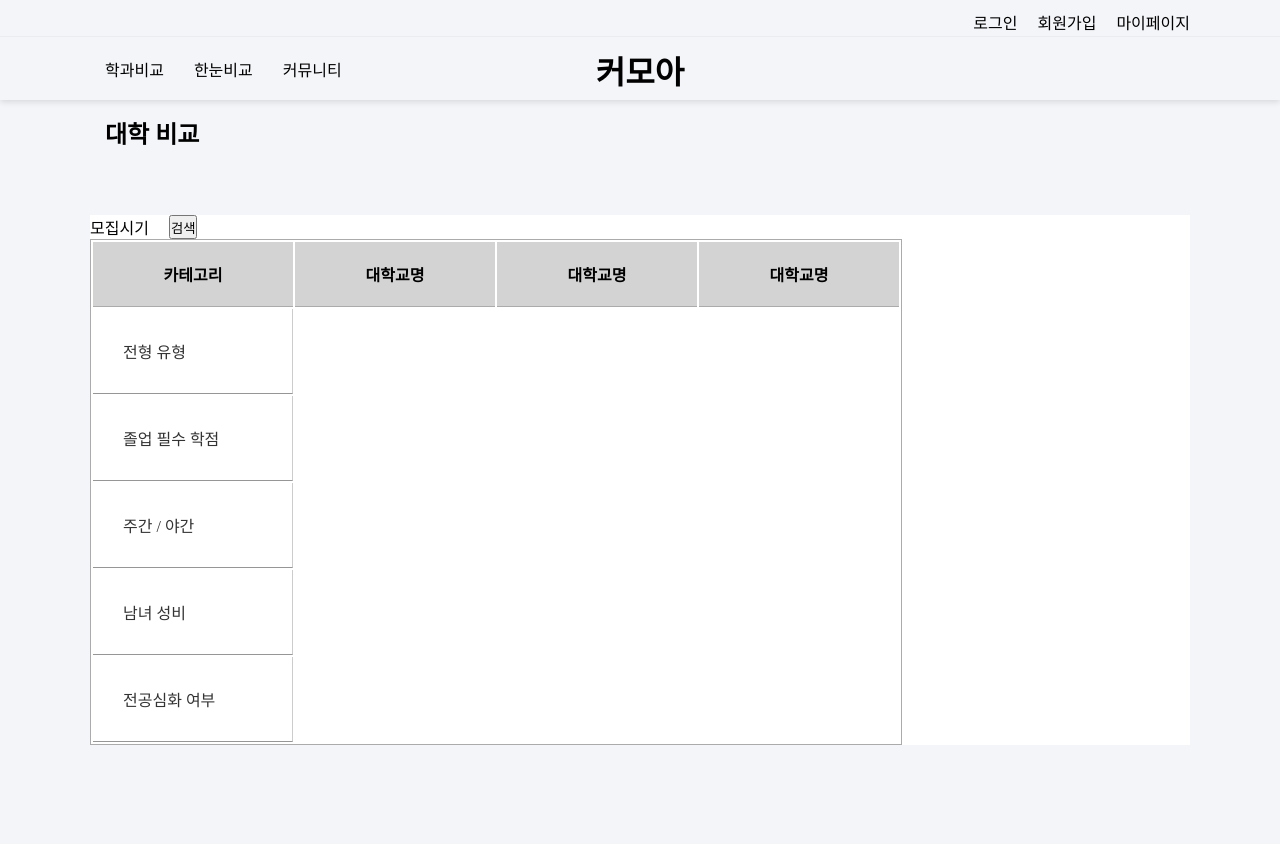
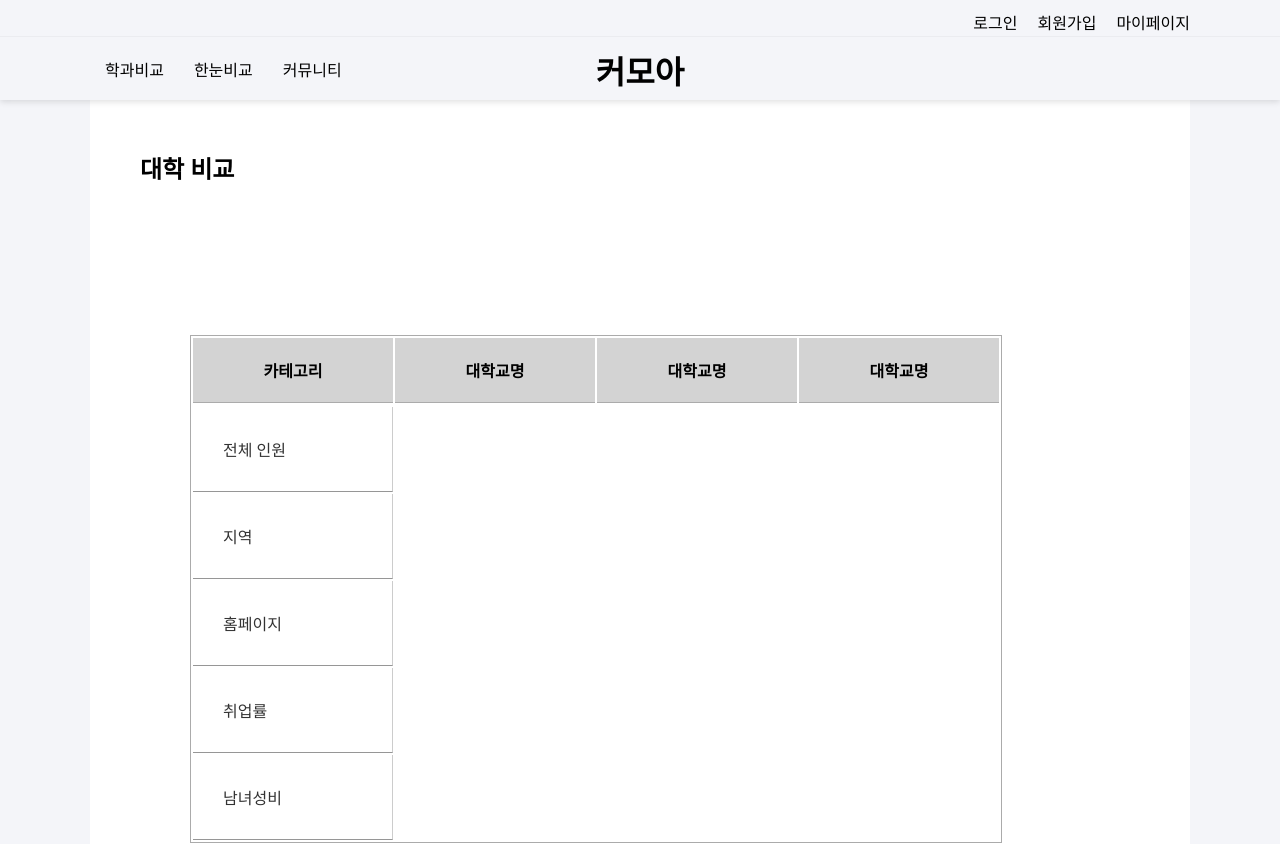
Before and after one commit to ehddk/Vue-University, a Vue app: page /department/compareuniv in a window 1280 px wide. Shown: the top 844 px of the page. Built offline with nearby package versions, Linux system fonts and the light colour scheme.

Commit message:
6/6 update

```diff
--- a/src/views/department/CompareDep.vue
+++ b/src/views/department/CompareDep.vue
@@ -32,7 +32,7 @@
 						<td style="padding: 30px">구분</td>
 						<td>
 							<select id="emailsel">
-								<option v-for="(res, index) in DepInfo" :key="index">{{ res.mClass }}</option>
+								<option v-for="(res, index) in DepInfo" :key="index">{{ res }}</option>
 								<!-- <option selected>직접입력</option>
 								<option>naver.com</option>
 								<option>gmail.com</option>
@@ -40,29 +40,26 @@
 							</select>
 						</td>
 						<td>
-							<select id="emailsel" title="이메일 선택" ref="emailSelect" @change="updateEmail">
-								<option selected>직접입력</option>
-								<option>naver.com</option>
-								<option>gmail.com</option>
-								<option>hanmail.net</option>
+							<select id="emailsel">
+								<option v-for="(res, index) in DepInfo" :key="index">{{ res }}</option>
 							</select>
 						</td>
 					</tr>
-					<tr v-for="(res, index) in DepInfo" :key="index">
-						<!-- <td style="padding: 30px">전체 인원</td> -->
-						<td>{{ res.mClass }}</td>
+					<!-- <tr v-for="(res, index) in DepInfo" :key="index">
+						<td>{{ res }}</td>
+					</tr> -->
+					<tr>
+						<td style="padding: 30px">관련 자격</td>
+						<td v-for="(res, index) in employ" :key="index">{{ res }}</td>
 					</tr>
 					<tr>
-						<td style="padding: 30px">지역</td>
+						<td style="padding: 30px">특성 성별</td>
 					</tr>
 					<tr>
-						<td style="padding: 30px">홈페이지</td>
+						<td style="padding: 30px">관련 직업</td>
 					</tr>
 					<tr>
-						<td style="padding: 30px">취업률</td>
-					</tr>
-					<tr>
-						<td style="padding: 30px">남녀성비</td>
+						<td style="padding: 30px">졸업 후 직장 임금</td>
 					</tr>
 				</tbody>
 			</table>
@@ -85,7 +82,7 @@
 				</thead>
 				<tbody>
 					<tr>
-						<td v-for="(items, index) in compareList" :key="index">{{ items }}</td>
+						<td v-for="(items, index) in compareList" :key="index"></td>
 					</tr>
 					<tr>
 						<td style="padding: 30px">전체 인원</td>
@@ -117,23 +114,35 @@ export default {
 			activeTab: 'tot_tb', //초기 선택 탭
 
 			//subject: '',
-
+			major: '',
 			DepInfo: [],
+			employ: [],
 		};
 	},
 
+	methods: {
 		fetchData() {
+			//let baseUrl = `https://www.career.go.kr/cnet/openapi/getOpenApi?apiKey=203d6fa46456dfa6b49d3c578fda0f2a&svcType=api&svcCode=MAJOR&contentType=json&gubun=univ_list`;
+
+			// axios.all([axios.get(baseUrl), axios.get(baseUrl2)])
 			axios
 				.get(
 					`https://www.career.go.kr/cnet/openapi/getOpenApi?apiKey=203d6fa46456dfa6b49d3c578fda0f2a&svcType=api&svcCode=MAJOR&contentType=json&gubun=univ_list`,
 				)
 				.then((response) => {
-				this.DepInfo = response.data.dataSearch.content;
+					this.DepInfo = response.data.dataSearch.content.map((item) => item.mClass);
+					this.employ = response.data.dataSearch.content.map((item) => item.employment);
+
 					console.log(response);
 				})
 				.catch((error) => {
 					console.error(error);
 				});
+		},
+	},
+
+	mounted() {
+		this.fetchData();
 	},
 };
 </script>
--- a/src/views/department/CompareUniv.vue
+++ b/src/views/department/CompareUniv.vue
@@ -1,48 +1,43 @@
 <template>
-  <div id="content">
-    <div class="content_header">
+	<div id="content" style="background: white">
+		<div class="content_header" style="padding: 50px">
 			<h2>대학 비교</h2>
 		</div>
-    <div class="univ_body " style="background:white">
-        <div class="univ_header">
-            <span style="display:flex">
-                <p>모집시기</p>
-                <button style="margin-left:20px;">검색</button>
-            </span>
-
-        </div>
+		<div class="univ_body" style="padding: 50px 0 0 100px">
 			<div class="univ_content">
 				<table class="univ_table">
 					<colgroup>
-                    <col style="width:200px">
-                    <col style="width:200px">
-                    <col style="width:200px">
-                    <col style="width:200px">
+						<col style="width: 200px" />
+						<col style="width: 200px" />
+						<col style="width: 200px" />
+						<col style="width: 200px" />
 					</colgroup>
-                <thead style="background:lightgray;">
-                    <tr >
-                        <th scope="col" style="padding:20px;">카테고리</th>
+					<thead style="background: lightgray">
+						<tr>
+							<th scope="col" style="padding: 20px">카테고리</th>
 							<th scope="col">대학교명</th>
 							<th scope="col">대학교명</th>
 							<th scope="col">대학교명</th>
 						</tr>
 					</thead>
-                <tbody >
+					<tbody>
 						<tr>
-                        <td style="padding:30px;">전형 유형</td>
-                        <td v-for="(list,index) in List" :key="index"></td>
+							<td v-for="(items, index) in compareList" :key="index">{{ items }}</td>
 						</tr>
 						<tr>
-                        <td style="padding:30px;">졸업 필수 학점</td>
+							<td style="padding: 30px">전체 인원</td>
 						</tr>
 						<tr>
-                        <td style="padding:30px;">주간 / 야간</td>
+							<td style="padding: 30px">지역</td>
 						</tr>
 						<tr>
-                        <td style="padding:30px;">남녀 성비</td>
+							<td style="padding: 30px">홈페이지</td>
 						</tr>
 						<tr>
-                        <td style="padding:30px;">전공심화 여부</td>
+							<td style="padding: 30px">취업률</td>
+						</tr>
+						<tr>
+							<td style="padding: 30px">남녀성비</td>
 						</tr>
 					</tbody>
 				</table>
@@ -53,41 +48,52 @@
 
 <script>
 export default {
-    name:'compareuniv',
-    data(){
-        return{
-            List:[
-
-            ]
-        }
-    }
-}
+	name: 'compareuniv',
+	data() {
+		return {
+			List: [],
+			Info: [],
+		};
+	},
+	methods: {
+		fetchData() {
+			axios
+				.get(
+					`ttps://api.odcloud.kr/api/15014632/v1/uddi:d6552229-9686-4565-a421-ab303156f076_202004101338?page=1&perPage=10&serviceKey=hMojIvvHF%2B09wM6EWKKRIKhgicN%2FZohDT9YErSSMrpz76XeTM0XzQZi7x6L2bE1qa%2Bw24QV232F0GrcA2aSiZQ%3D%3D`,
+				)
+				.then((response) => {
+					console.log(response);
+					this.Info = response.data.currentCount.data;
+				})
+				.catch((error) => {
+					console.error(error);
+				});
+		},
+	},
+};
 </script>
 
 <style>
-body{
-    background:#f4f5f9;
+body {
+	background: #f4f5f9;
 }
-.content_header{
-    padding:15px;
+.content_header {
+	padding: 15px;
 }
-.univ_body{
-    margin-top:50px;
-    height:auto;
+.univ_body {
+	margin-top: 50px;
+	height: auto;
 }
 .univ_table {
-    border:1px solid #ababab;
+	border: 1px solid #ababab;
 }
-.univ_table th{
-    border-bottom:1px solid #ababab;
-
+.univ_table th {
+	border-bottom: 1px solid #ababab;
 }
-colgroup{
+colgroup {
 	display: table-column-group;
-
 }
-col{
+col {
 	display: table-column;
 }
-
 </style>
```
Lines whose indentation alone changed are shown as unchanged.
